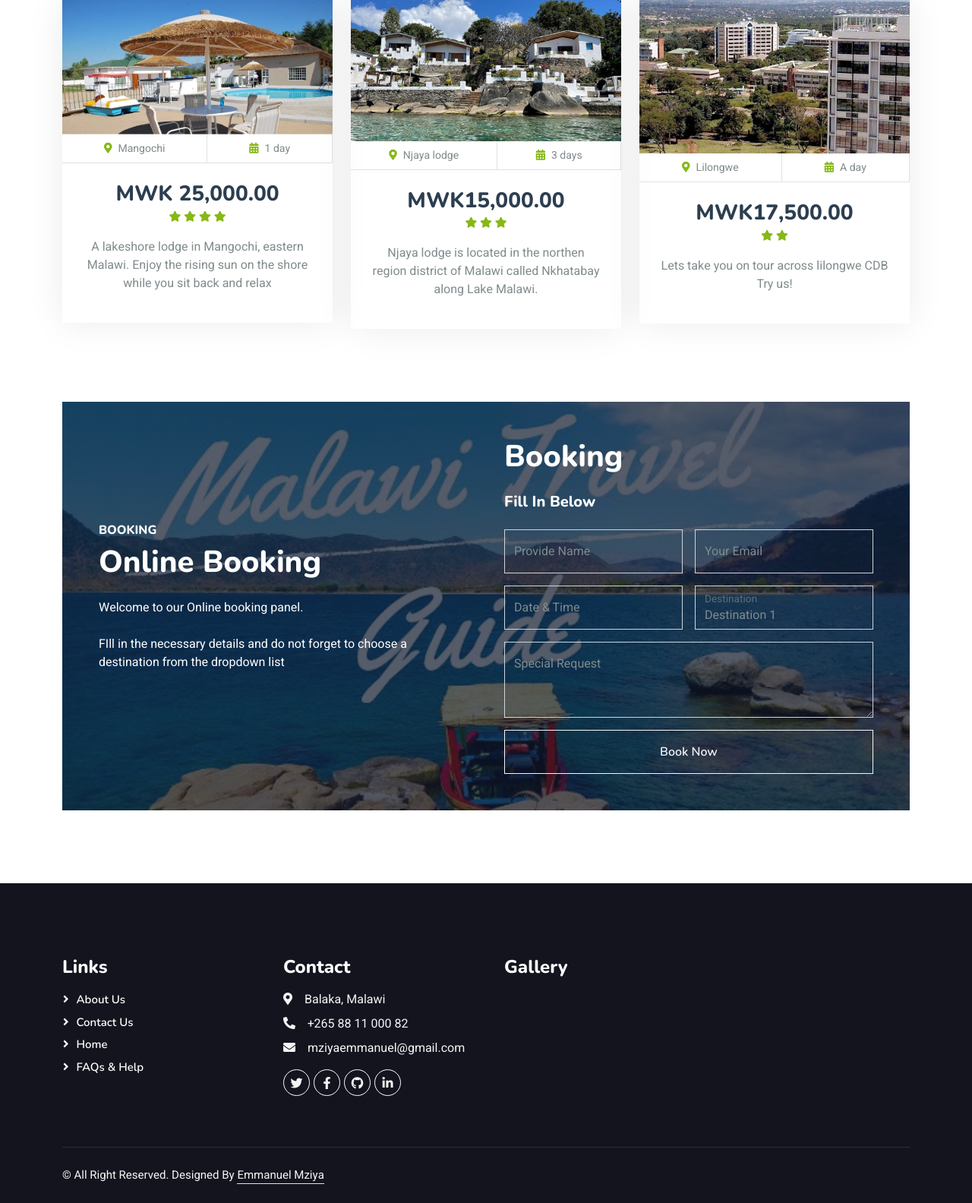
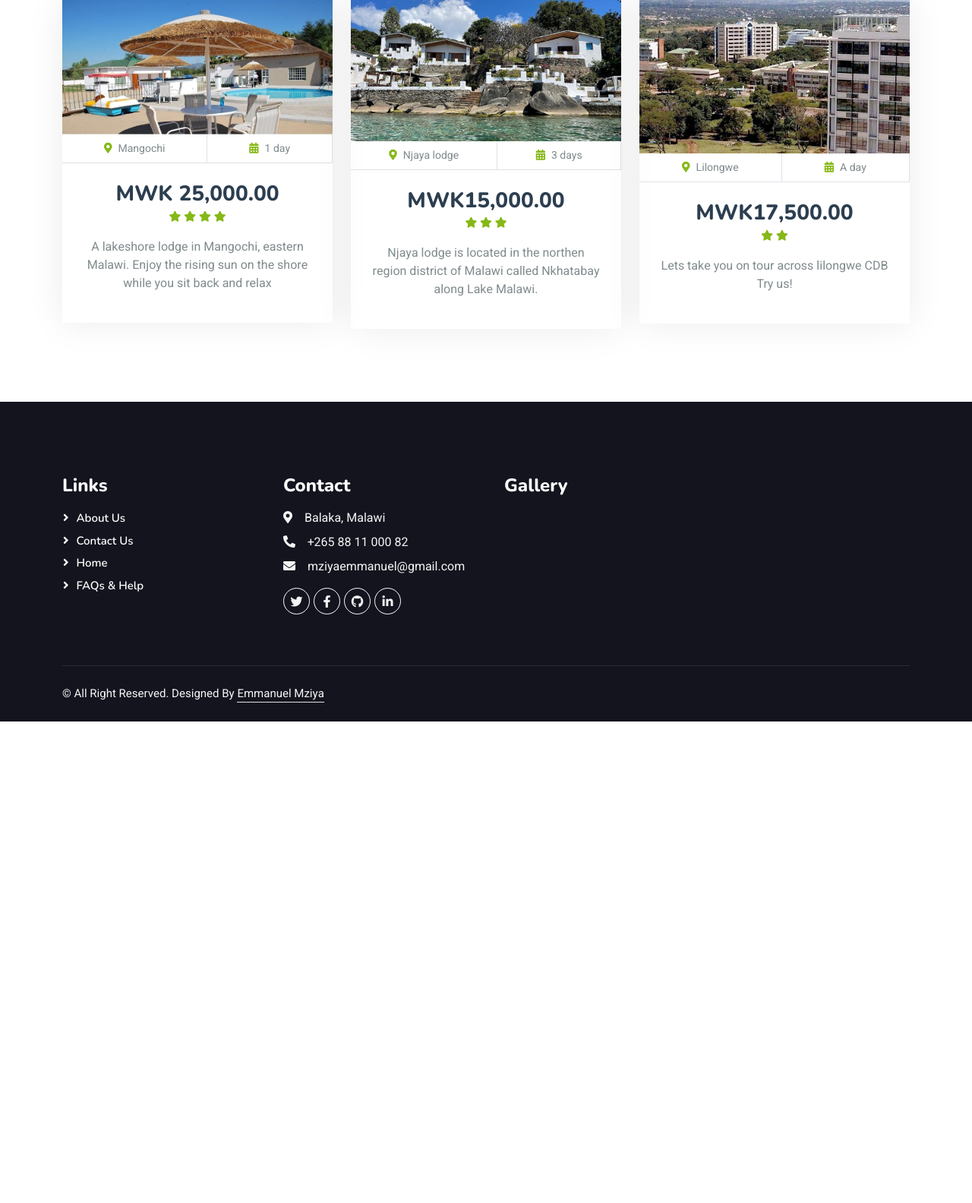
Before and after one commit to manzy1/Destination_Malawi, a PHP site: page /Destination_Malawi/package.php in a window 1280 px wide. Shown: the part 662-2246 px from the top of the page at 76% size. After the commit the page ends 1612 px from the top, so only its background shows below. Run offline with PHP 8.4, Linux system fonts and the light colour scheme; some libraries are stand-ins or nearby versions; grey boxes are pictures that could not be loaded.

Commit message:
What we offer

```diff
--- a/package.php
+++ b/package.php
@@ -167,73 +167,6 @@
     </div>
     <!-- Package End -->
 
-
-    <!-- Booking Start -->
-    <div class="container-xxl py-5 wow fadeInUp" data-wow-delay="0.1s">
-        <div class="container">
-            <div class="booking p-5">
-                <div class="row g-5 align-items-center">
-                    <div class="col-md-6 text-white">
-                        <h6 class="text-white text-uppercase">Booking</h6>
-                        <h1 class="text-white mb-4">Online Booking</h1>
-                        <p class="mb-4">Welcome to our Online booking panel.</p>
-                        <p class="mb-4">FIll in the necessary details and do not forget to choose a destination from the dropdown list</p>
-                    </div>
-                    <div class="col-md-6">
-                        <h1 class="text-white mb-4">Booking</h1>
-                        <h5 class="text-white mb-4">Fill In Below</h5>
-                        <form>
-                            <div class="row g-3">
-                                <div class="col-md-6">
-                                    <div class="form-floating">
-                                        <input type="text" class="form-control bg-transparent" id="name" placeholder="Your Name">
-                                        <label for="name">Provide Name</label>
-                                    </div>
-                                </div>
-                                <div class="col-md-6">
-                                    <div class="form-floating">
-                                        <input type="email" class="form-control bg-transparent" id="email" placeholder="Your Email">
-                                        <label for="email">Your Email</label>
-                                    </div>
-                                </div>
-                                <div class="col-md-6">
-                                    <div class="form-floating date" id="date3" data-target-input="nearest">
-                                        <input type="text" class="form-control bg-transparent datetimepicker-input" id="datetime" placeholder="Date & Time" data-target="#date3" data-toggle="datetimepicker" />
-                                        <label for="datetime">Date & Time</label>
-                                    </div>
-                                </div>
-                                <div class="col-md-6">
-                                    <div class="form-floating">
-                                        <select class="form-select bg-transparent" id="select1">
-                                            <option value="1">Destination 1</option>
-                                            <option value="2">Destination 2</option>
-                                            <option value="3">Destination 3</option>
-                                        </select>
-                                        <label for="select1">Destination</label>
-                                    </div>
-                                </div>
-                                <div class="col-12">
-                                    <div class="form-floating">
-                                        <textarea class="form-control bg-transparent" placeholder="Special Request" id="message" style="height: 100px"></textarea>
-                                        <label for="message">Special Request</label>
-                                    </div>
-                                </div>
-                                <div class="col-12">
-                                    <button class="btn btn-outline-light w-100 py-3" type="submit">Book Now</button>
-                                </div>
-                            </div>
-                        </form>
-                    </div>
-                </div>
-            </div>
-        </div>
-    </div>
-    <!-- Booking Start -->
-
-
-
-
-
     <!-- Footer Start -->
     <div class="container-fluid bg-dark text-light footer pt-5 mt-5 wow fadeIn" data-wow-delay="0.1s">
         <div class="container py-5">
```
